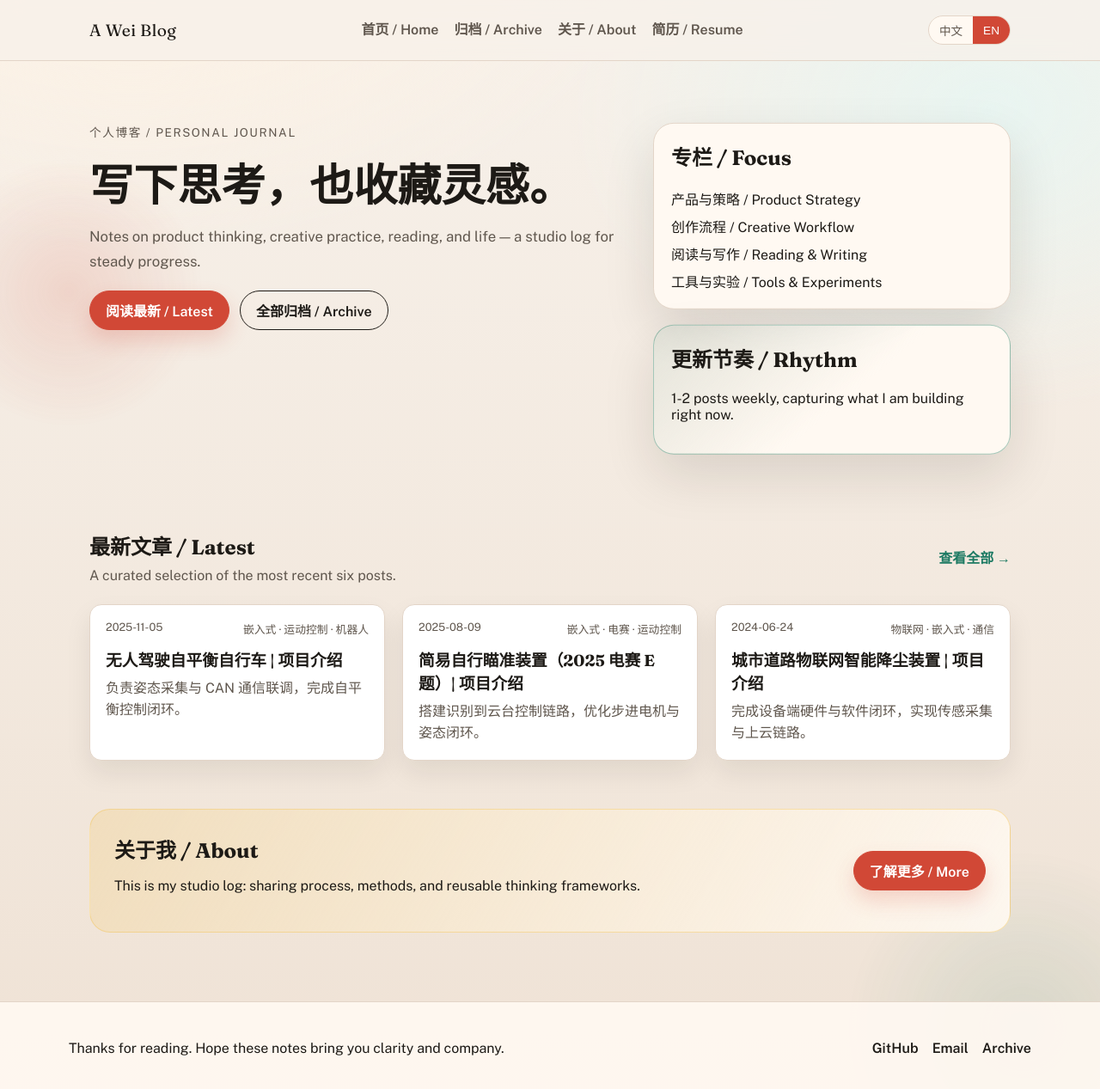
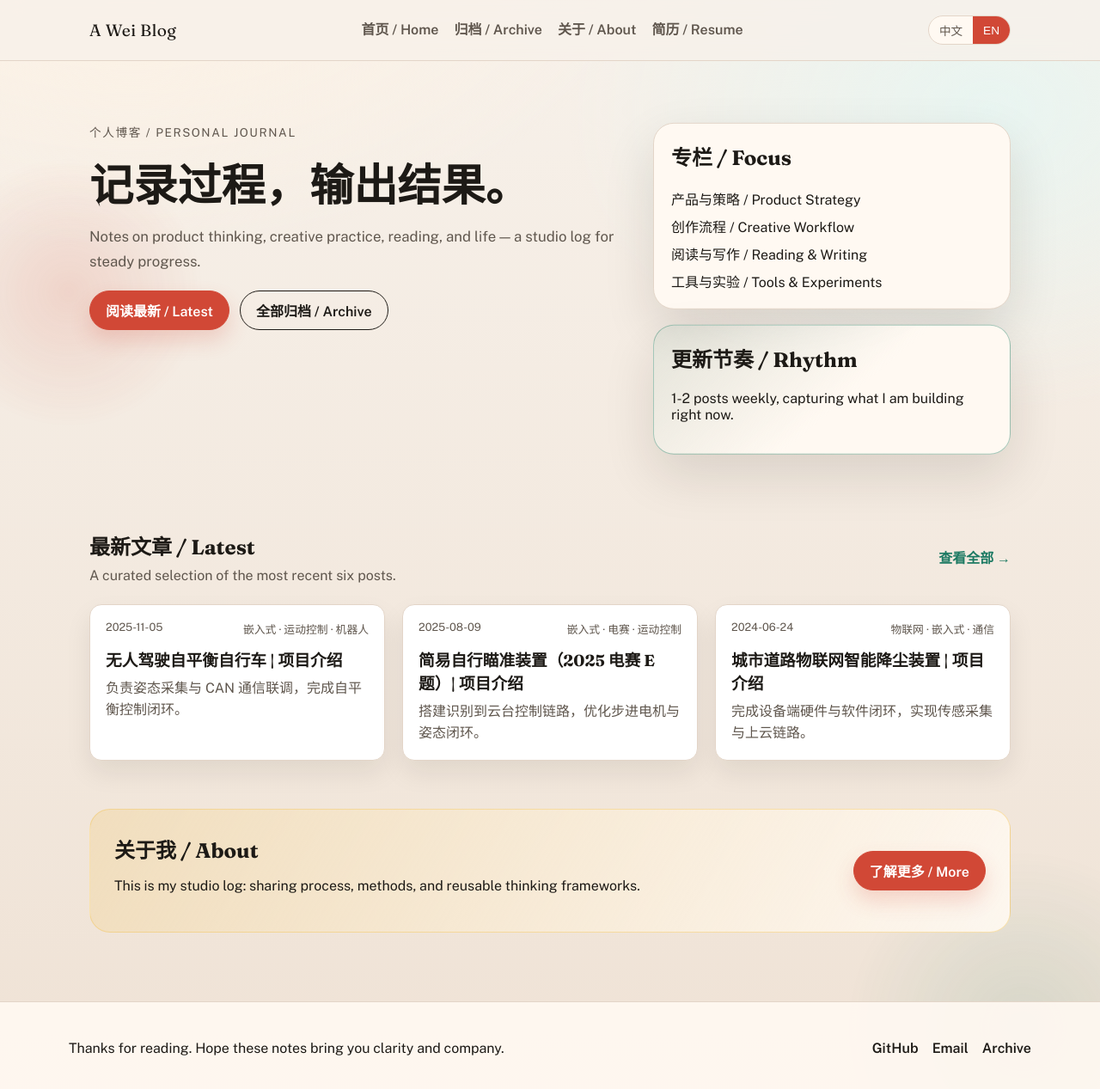
Before and after one commit to xiaowe3/xiaowe3.github.io, a Jekyll site: the page built from index.html, in a window 1280 px wide and 1285 px high. Shown: the top 1267 px of the window at 86% size. Built offline with Jekyll 4.4.1, drawn with Linux system fonts in a browser that asks for light colours; part of the change alters nothing that is shown.

```diff
--- a/_includes/footer.html
+++ b/_includes/footer.html
@@ -1,7 +1,7 @@
 <footer class="site-footer">
   <div class="footer-inner">
     <div class="footer-text">
-      <p data-lang="zh">感谢阅读。希望这里的记录能带来启发与陪伴。</p>
+      <p data-lang="zh" data-signature>写下思考，也收藏灵感。</p>
       <p data-lang="en">Thanks for reading. Hope these notes bring you clarity and company.</p>
     </div>
     <div class="footer-links">
--- a/assets/js/site.js
+++ b/assets/js/site.js
@@ -1,6 +1,17 @@
 (() => {
   const storageKey = "site-lang";
   const buttons = document.querySelectorAll("[data-lang-toggle]");
+  const signatureEls = document.querySelectorAll("[data-signature]");
+  const signatures = [
+    "写下思考，也收藏灵感。",
+    "以小见大，持续迭代。",
+    "记录过程，输出结果。",
+    "把复杂讲清楚，把经验留下来。",
+    "让每一次试验都有回声。",
+    "让系统更稳定，让表达更清晰。",
+    "把问题拆开，把答案拼回。",
+    "日拱一卒，长期主义。"
+  ];
 
   const applyLang = (lang) => {
     document.body.classList.toggle("lang-zh", lang === "zh");
@@ -28,6 +39,13 @@
 
   applyLang(initialLang);
 
+  if (signatureEls.length > 0 && signatures.length > 0) {
+    const index = Math.floor(Math.random() * signatures.length);
+    signatureEls.forEach((el) => {
+      el.textContent = signatures[index];
+    });
+  }
+
   buttons.forEach((button) => {
     button.addEventListener("click", () => {
       const lang = button.getAttribute("data-lang-toggle");
--- a/index.html
+++ b/index.html
@@ -6,8 +6,8 @@ title: 首页 / Home
 <section class="hero" data-animate style="--delay: 0s;">
   <div class="hero-text">
     <span class="eyebrow">个人博客 / Personal Journal</span>
-    <h1>写下思考，也收藏灵感。</h1>
-    <p class="lead" data-lang="zh">这里记录产品思考、创作过程、阅读笔记与生活碎片，让每一次动手都更有方向。</p>
+    <h1 data-signature>写下思考，也收藏灵感。</h1>
+    <p class="lead" data-lang="zh">这里记录个人学习过程，让每一次动手都更有方向。</p>
     <p class="lead" data-lang="en">Notes on product thinking, creative practice, reading, and life — a studio log for steady progress.</p>
     <div class="hero-actions">
       {% assign featured = site.posts | first %}
```
